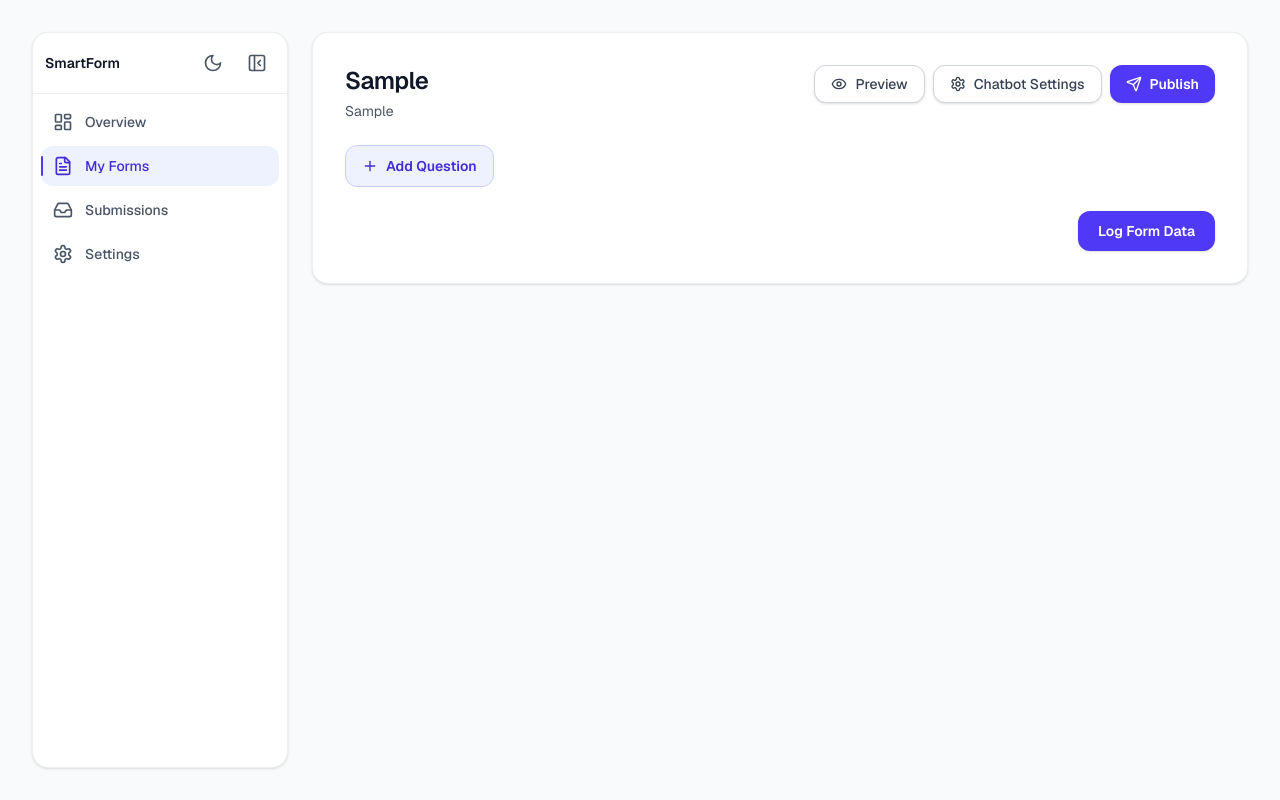
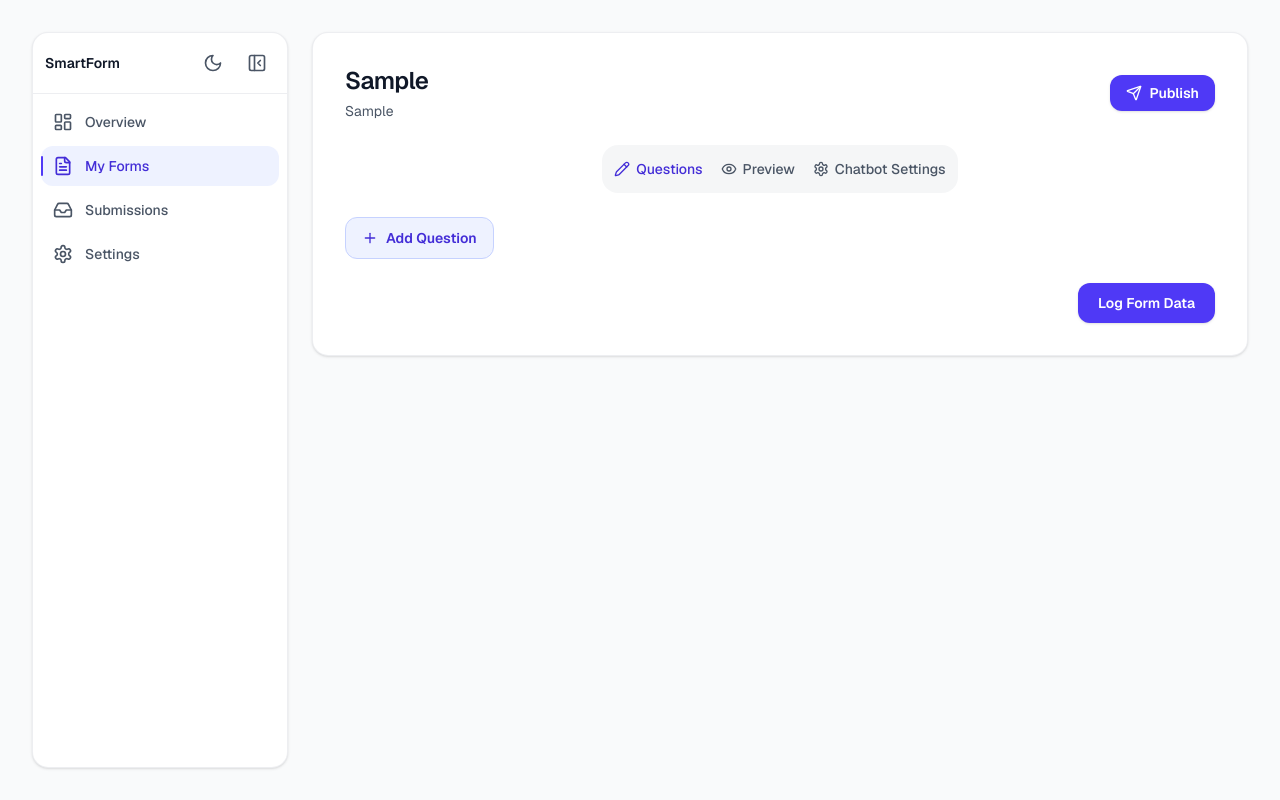
Before and after one commit to alfaazahmed7/smart-form, a Next.js app: page /dashboard/forms/new in a window 1280 px wide. Both pictures are taken after typing "Sample", "Sample" into the empty fields and a click on the button "Create Form". Built offline with nearby package versions, Linux system fonts and the light colour scheme.

Commit message:
feat(form): add tab navigation to form builder page

```diff
--- a/src/app/dashboard/forms/[new]/page.tsx
+++ b/src/app/dashboard/forms/[new]/page.tsx
@@ -1,6 +1,6 @@
 "use client";
 
-import { useState, useEffect, useRef } from "react";
+import { useState, useEffect, useRef, useLayoutEffect } from "react";
 import {
     DndContext,
     closestCenter,
@@ -18,6 +18,8 @@ import {
     arrayMove,
 } from "@dnd-kit/sortable";
 import { CSS } from "@dnd-kit/utilities";
+import FormPreview from "@/components/dashboard/form/formPreview";
+import ChatbotSettings from "@/components/dashboard/form/chatbotSettings";
 import {
     LuPlus,
     LuTrash2,
@@ -416,6 +418,19 @@ export default function NewFormPage() {
     const [titleError, setTitleError] = useState("");
     const [questions, setQuestions] = useState<Question[]>([]);
 
+    const [activeTab, setActiveTab] = useState<"questions" | "preview" | "chatbot">(
+        "questions"
+    );
+    const tabContainerRef = useRef<HTMLDivElement>(null);
+    const tabRefs = useRef<(HTMLButtonElement | null)[]>([]);
+    const [indicator, setIndicator] = useState({ left: 0, width: 0 });
+
+    const tabs = [
+        { id: "questions" as const, label: "Questions", icon: LuPencil },
+        { id: "preview" as const, label: "Preview", icon: LuEye },
+        { id: "chatbot" as const, label: "Chatbot Settings", icon: LuSettings },
+    ];
+
     const sensors = useSensors(
         useSensor(PointerSensor, { activationConstraint: { distance: 5 } }),
         useSensor(KeyboardSensor, { coordinateGetter: sortableKeyboardCoordinates })
@@ -432,6 +447,29 @@ export default function NewFormPage() {
         });
     };
 
+    const activeIndex = tabs.findIndex((t) => t.id === activeTab);
+
+    useLayoutEffect(() => {
+        const container = tabContainerRef.current;
+        const btn = tabRefs.current[activeIndex];
+        if (!container || !btn) return;
+        const cRect = container.getBoundingClientRect();
+        const bRect = btn.getBoundingClientRect();
+        setIndicator({ left: bRect.left - cRect.left, width: bRect.width });
+    }, [activeIndex]);
+
+    useEffect(() => {
+        const update = () => {
+            const container = tabContainerRef.current;
+            const btn = tabRefs.current[activeIndex];
+            if (!container || !btn) return;
+            const cRect = container.getBoundingClientRect();
+            const bRect = btn.getBoundingClientRect();
+            setIndicator({ left: bRect.left - cRect.left, width: bRect.width });
+        };
+        window.addEventListener("resize", update);
+        return () => window.removeEventListener("resize", update);
+    }, [activeIndex]);
     const handleCreateForm = () => {
         if (!formTitle.trim()) {
             setTitleError("Form title is required.");
@@ -572,7 +610,7 @@ export default function NewFormPage() {
 
     return (
         <div className="space-y-6">
-            <header className="flex flex-col gap-4 sm:flex-row sm:items-start sm:justify-between">
+            <header className="flex flex-col gap-4 sm:flex-row sm:items-center sm:justify-between">
                 <div className="min-w-0">
                     <h1 className="truncate text-2xl font-semibold tracking-tight text-gray-900 dark:text-white">
                         {formTitle || "Untitled Form"}
@@ -583,21 +621,6 @@ export default function NewFormPage() {
                         </p>
                     ) : null}
                 </div>
-                <div className="flex flex-wrap gap-2">
-                    <button
-                        type="button"
-                        className="inline-flex items-center justify-center gap-2 rounded-xl border border-gray-300 bg-white px-4 py-2 text-sm font-medium text-gray-700 shadow-sm dark:border-gray-700 dark:bg-gray-900/40 dark:text-gray-200"
-                    >
-                        <LuEye className="h-4 w-4" aria-hidden="true" />
-                        Preview
-                    </button>
-                    <button
-                        type="button"
-                        className="inline-flex items-center justify-center gap-2 rounded-xl border border-gray-300 bg-white px-4 py-2 text-sm font-medium text-gray-700 shadow-sm dark:border-gray-700 dark:bg-gray-900/40 dark:text-gray-200"
-                    >
-                        <LuSettings className="h-4 w-4" aria-hidden="true" />
-                        Chatbot Settings
-                    </button>
                 <button
                     type="button"
                     className="inline-flex items-center justify-center gap-2 rounded-xl bg-indigo-600 px-4 py-2 text-sm font-semibold text-white shadow-sm dark:bg-indigo-500"
@@ -605,9 +628,60 @@ export default function NewFormPage() {
                     <LuSend className="h-4 w-4" aria-hidden="true" />
                     Publish
                 </button>
-                </div>
             </header>
 
+            <div
+                ref={(el) => {
+                    tabContainerRef.current = el;
+                }}
+                className="relative mx-auto flex w-fit max-w-full items-center gap-0.5 rounded-2xl bg-gray-100/80 px-1 py-1.5 dark:bg-gray-800/60"
+                role="tablist"
+                aria-label="Form builder sections"
+            >
+                <div
+                    className="absolute rounded-xl bg-white shadow-sm transition-all duration-300 ease-out dark:bg-gray-900"
+                    style={{ left: indicator.left, width: indicator.width, top: 6, bottom: 6 }}
+                    aria-hidden="true"
+                />
+                {tabs.map((tab, i) => {
+                    const Icon = tab.icon;
+                    const isActive = tab.id === activeTab;
+                    return (
+                        <button
+                            key={tab.id}
+                            ref={(el) => {
+                                tabRefs.current[i] = el;
+                                if (el && i === activeIndex) {
+                                    const container = tabContainerRef.current;
+                                    if (container) {
+                                        const cRect = container.getBoundingClientRect();
+                                        const bRect = el.getBoundingClientRect();
+                                        setIndicator({
+                                            left: bRect.left - cRect.left,
+                                            width: bRect.width,
+                                        });
+                                    }
+                                }
+                            }}
+                            type="button"
+                            role="tab"
+                            aria-selected={isActive}
+                            onClick={() => setActiveTab(tab.id)}
+                            className={`relative z-10 flex items-center justify-center gap-1.5 rounded-xl px-2 py-2 text-sm font-medium transition-colors duration-200 focus-visible:outline-none focus-visible:ring-2 focus-visible:ring-indigo-500 focus-visible:ring-offset-2 focus-visible:ring-offset-white dark:focus-visible:ring-indigo-400 dark:focus-visible:ring-offset-[#0F172A] ${
+                                isActive
+                                    ? "text-indigo-700 dark:text-indigo-300"
+                                    : "text-gray-600 hover:text-gray-900 dark:text-gray-300 dark:hover:text-white"
+                            }`}
+                        >
+                            <Icon className="h-4 w-4 shrink-0" aria-hidden="true" />
+                            <span className="truncate">{tab.label}</span>
+                        </button>
+                    );
+                })}
+            </div>
+
+            {activeTab === "questions" ? (
+                <>
                     <DndContext
                 sensors={sensors}
                 collisionDetection={closestCenter}
@@ -660,6 +734,12 @@ export default function NewFormPage() {
                     Log Form Data
                 </button>
             </div>
+
+                </>
+            ) : null}
+
+            {activeTab === "preview" ? <FormPreview /> : null}
+            {activeTab === "chatbot" ? <ChatbotSettings /> : null}
         </div>
     );
 }
--- /dev/null
+++ b/src/components/dashboard/form/chatbotSettings.tsx
@@ -0,0 +1,19 @@
+"use client";
+
+import { LuSettings } from "react-icons/lu";
+
+export default function ChatbotSettings() {
+    return (
+        <div className="flex min-h-[260px] items-center justify-center rounded-2xl border border-dashed border-gray-300 bg-white/60 p-8 text-center dark:border-gray-700 dark:bg-gray-900/40">
+            <div className="space-y-2">
+                <LuSettings className="mx-auto h-6 w-6 text-gray-400 dark:text-gray-500" aria-hidden="true" />
+                <p className="text-sm font-medium text-gray-500 dark:text-gray-400">
+                    Chatbot Settings
+                </p>
+                <p className="text-xs text-gray-400 dark:text-gray-500">
+                    Chatbot customization will be available here.
+                </p>
+            </div>
+        </div>
+    );
+}
--- /dev/null
+++ b/src/components/dashboard/form/formPreview.tsx
@@ -0,0 +1,19 @@
+"use client";
+
+import { LuEye } from "react-icons/lu";
+
+export default function FormPreview() {
+    return (
+        <div className="flex min-h-[260px] items-center justify-center rounded-2xl border border-dashed border-gray-300 bg-white/60 p-8 text-center dark:border-gray-700 dark:bg-gray-900/40">
+            <div className="space-y-2">
+                <LuEye className="mx-auto h-6 w-6 text-gray-400 dark:text-gray-500" aria-hidden="true" />
+                <p className="text-sm font-medium text-gray-500 dark:text-gray-400">
+                    Preview
+                </p>
+                <p className="text-xs text-gray-400 dark:text-gray-500">
+                    Form preview will be available here.
+                </p>
+            </div>
+        </div>
+    );
+}
```
Lines whose indentation alone changed are shown as unchanged.
